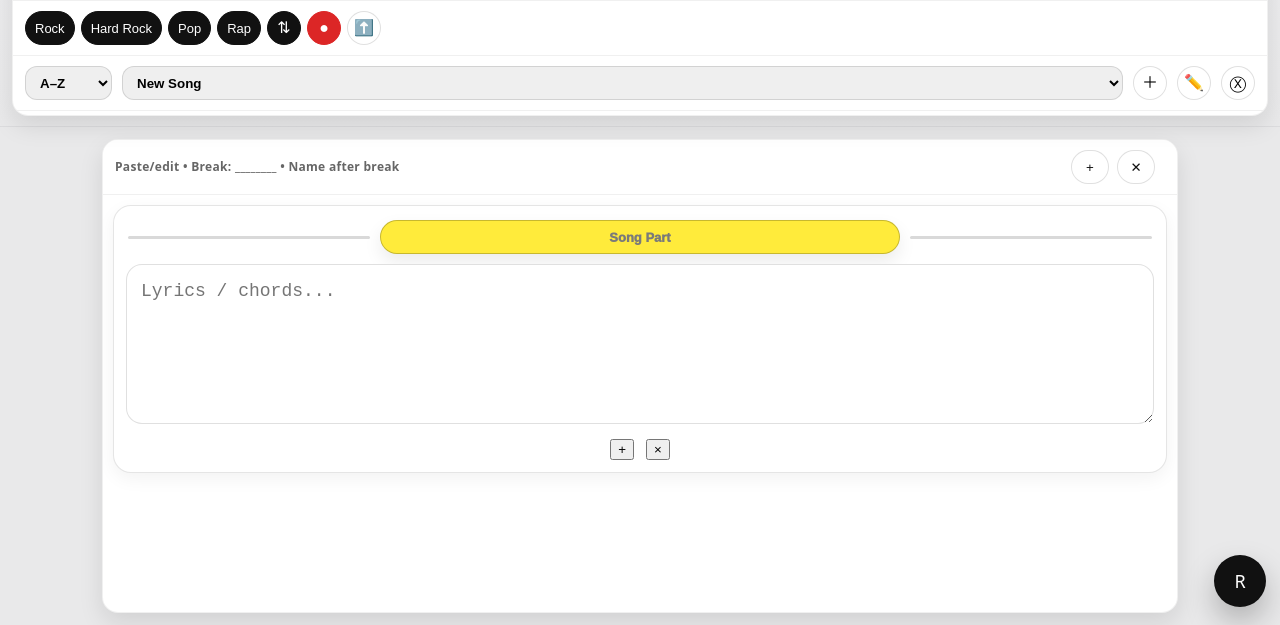
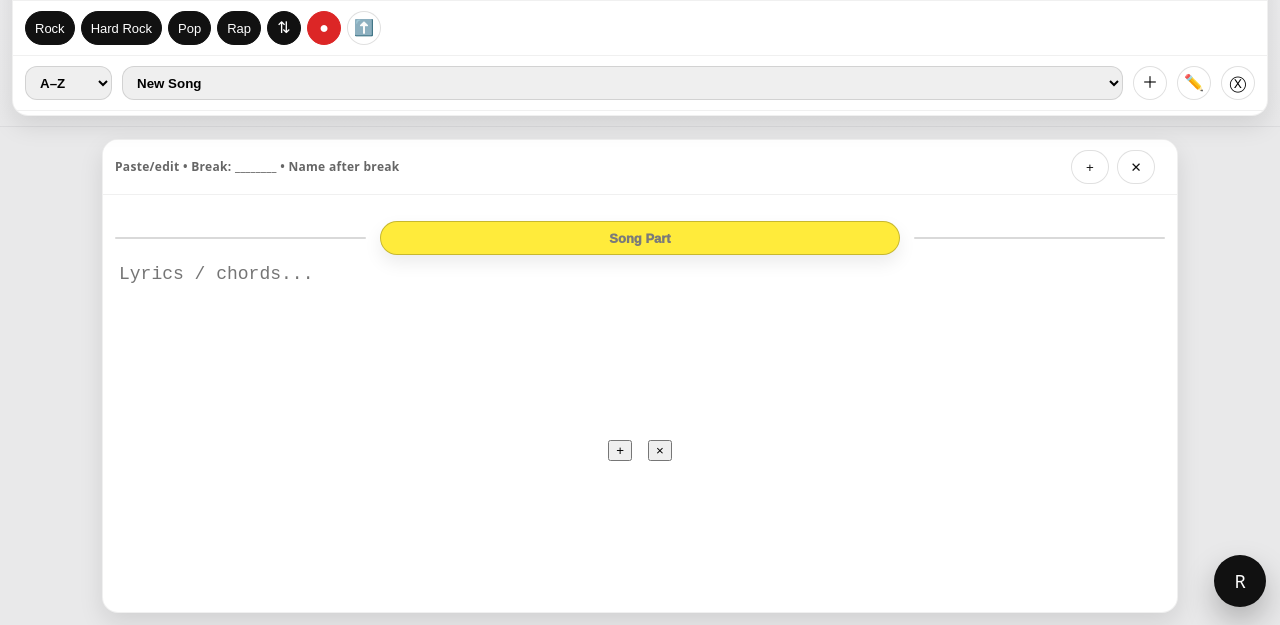
Before and after one commit to DK7602/Song-Rider-Pro-MIDI, a plain HTML site: page index.html in a window 1280 px wide. Shown: the part 175-800 px from the top of the page. Drawn offline with Linux system fonts and the light colour scheme.

Commit message:
Update index.html

```diff
--- a/index.html
+++ b/index.html
@@ -554,25 +554,28 @@
  .fullSectionEditor{
   display:flex;
   flex-direction:column;
-      gap:16px;
-      padding:10px;
+  gap:24px;
+  padding:16px 12px 120px; /* bottom space */
 }
+
+/* REMOVE card look completely */
 .fullSectionCard{
-      background:#fff;
-      border:1px solid rgba(0,0,0,.10);
-      border-radius:18px;
-      padding:12px 12px 10px;
-      box-shadow:0 6px 18px rgba(0,0,0,.05);
+  border:none;
+  background:transparent;
+  box-shadow:none;
+  padding:0;
+  border-radius:0;
 }
    .fullSectionHead{
   display:flex;
   align-items:center;
-      gap:10px;
-      margin:2px 2px 10px;
+  justify-content:center;
+  gap:14px;
+  margin:10px 0 6px;
 }
  .fullSectionHead .fullBreakLine{
   flex:1;
-      height:3px;
+  height:2px;
   background:#d9d9d9;
   border-radius:99px;
 }
@@ -583,13 +586,13 @@
    textarea.fullSectionText{
   width:100%;
   min-height:160px;
-      resize:vertical;
-      border:1px solid rgba(0,0,0,.12);
-      border-radius:16px;
-      padding:14px;
+  resize:none;
+  border:none;
+  border-radius:0;
+  padding:0 4px;
   font-size:18px;
-      line-height:1.4;
-      background:#fff;
+  line-height:1.5;
+  background:transparent;
   outline:none;
 }
     textarea.fullSectionText:focus{
@@ -599,9 +602,8 @@
   .fullSectionActions{
   display:flex;
   justify-content:center;
-      gap:12px;
-      margin-top:10px;
-      padding-bottom:2px;
+  gap:16px;
+  margin:14px 0 0;
 }
 
     /* Ensure + / × controls sit above textarea text as well */
```
Lines whose indentation alone changed are shown as unchanged.
